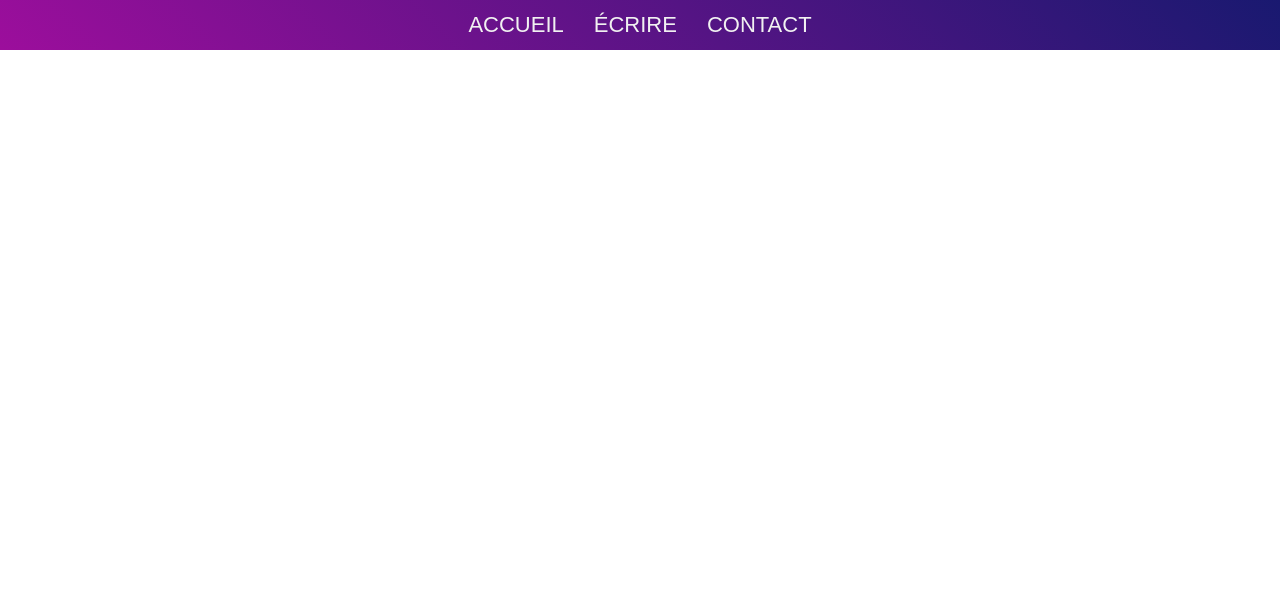
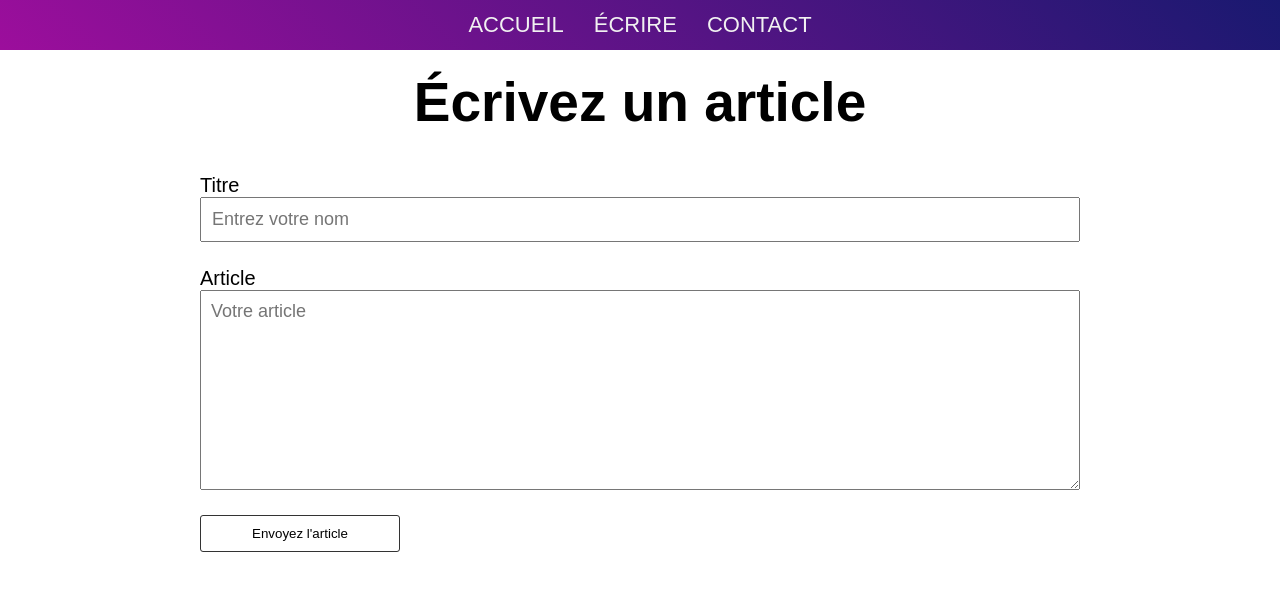
Before and after one commit to MaximeCastillo/blog-react, a React (Create React App) app: page /ecrire in a window 1280 px wide. Shown: the top 590 px of the page. Built offline with nearby package versions, Linux system fonts and the light colour scheme.

Commit message:
70. Créer le formulaire

```diff
--- a/src/Components/Form/Form.css
+++ b/src/Components/Form/Form.css
@@ -0,0 +1,37 @@
+.title-form {
+  text-align: center;
+  font-size: 55px;
+  margin: 70px 0 0;
+}
+
+.container-form {
+  padding: 10px;
+  max-width: 900px;
+  margin: 30px auto 0;
+  display: flex;
+  flex-direction: column;
+}
+
+.container-form label {
+  font-size: 20px;
+}
+
+.container-form input, .container-form textarea {
+  padding: 10px;
+  margin-bottom: 25px;
+  font-size: 18px;
+}
+
+.container-form textarea {
+  min-height: 200px;
+  font-family: Arial, Helvetica, sans-serif;
+}
+
+.container-form button {
+  padding: 10px 15px;
+  width: 200px;
+  background: transparent;
+  border: 1px solid rgba(0, 0, 0, 0.8);
+  border-radius: 3px;
+  cursor: pointer;
+}
--- a/src/Components/Form/Form.js
+++ b/src/Components/Form/Form.js
@@ -0,0 +1,20 @@
+import React from 'react'
+import './Form.css'
+
+export default function Form() {
+  return (
+    <>
+      <h1 className="title-form">Écrivez un article</h1>
+
+      <form className="container-form">
+        <label htmlFor="title">Titre</label>
+        <input type="text" id='title' placeholder='Entrez votre nom' />
+
+        <label htmlFor="article">Article</label>
+        <textarea id="article" placeholder='Votre article'></textarea>
+
+        <button>Envoyez l'article</button>
+      </form>
+    </>
+  )
+}
--- a/src/Containers/AddArticle/AddArticle.js
+++ b/src/Containers/AddArticle/AddArticle.js
@@ -1,7 +1,10 @@
 import React from 'react'
+import Form from '../../Components/Form/Form'
 
 export default function AddArticle() {
   return (
-    <div>AddArticle</div>
+    <div>
+      <Form />
+    </div>
   )
 }
```
